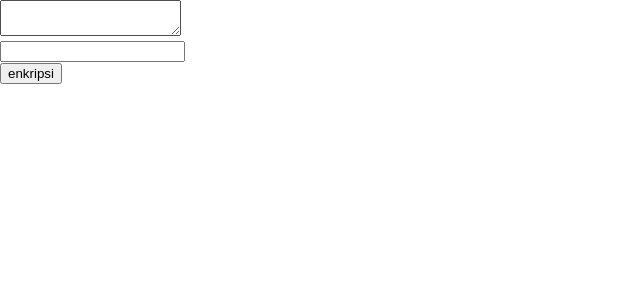
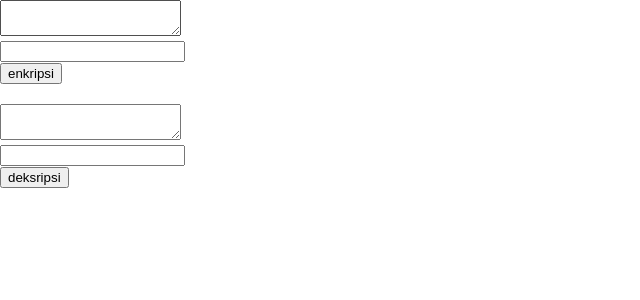
Before and after one commit to youone04/modifikasi-kripto, a React (Create React App) app: page / in a window 1280 px wide. Shown: the top 300 px of the page, without its empty margins (0-640 px from the left). Built offline with nearby package versions, Linux system fonts and the light colour scheme.

Commit message:
update deskripsi

```diff
--- a/src/App.js
+++ b/src/App.js
@@ -4,6 +4,8 @@ import {useState} from 'react';
 function App() {
   const [key , setKey] = useState('');
   const [text , setTeks] = useState('');
+
+  const[chiper ,setChiper] = useState('');
 
 
 
@@ -64,8 +66,62 @@ function App() {
 
   }
 
+  const dekripsi = () => {
+    const data = [];
+    let n = 0;
+    let plaintext = '';
+
+//pembentukan kunci
+    for(let i =0; i<chiper.length; i++){
+      if(chiper[i] !== '' && key[n] !== ''){
+        data[i] = key[n].toLocaleUpperCase();
+        n++;
+      }else if(key[n] !== ''){
+        data[i] = chiper[i]
+      }
+
+      if(key[n] === ''){
+        n++;
+      }
+
+      if(n===key.length){
+        n=0;
+      }
+    }
+
+    for(let i=0; i< chiper.length; i++){
+      var hasil;
+      if(alphanumeric(chiper[i])){
+       if((chiper[i].toLocaleUpperCase().charCodeAt(0)-65) - (data[i].charCodeAt(0)-65) < 0){
+          hasil = ((chiper[i].toLocaleUpperCase().charCodeAt(0)-65)-(data[i].charCodeAt(0)-65))+26;
+          // console.log(hasil)
+          console.log(hasil)
+       }else{
+        // console.log(data[i].charCodeAt(0))
+         hasil = ((chiper[i].toLocaleUpperCase().charCodeAt(0)-65)-(data[i].charCodeAt(0)-65))%26;
+
+       }
+
+        let karakter =String.fromCharCode(hasil+65);
+        if(chiper[i] === '' || !alphanumeric(chiper[i])){
+          plaintext += chiper[i];
+        }else{
+          plaintext += karakter;
+        }
+
+
+      }else{
+        plaintext += chiper[i]
+      }
+    }
+
+    alert(plaintext);
+
+  }
+
   return (
     <>
+    {/* enkripsi */}
     <textarea onChange={(e) => setTeks(e.target.value)}>
 
     </textarea>
@@ -73,7 +129,17 @@ function App() {
     <input onChange={(e) => setKey(e.target.value)} />
     <br/>
     <button onClick={() => enkripsi()}>enkripsi</button>
-    </>
+
+    {/* deskirpsi */}
+    <br/><br/>
+    <textarea onChange={(e) => setChiper(e.target.value)}>
+
+    </textarea>
+    <br/>
+    <input onChange={(e) => setKey(e.target.value)} />
+    <br/>
+    <button onClick={() => dekripsi()}>deksripsi</button>
+        </>
   );
 }
 
```
